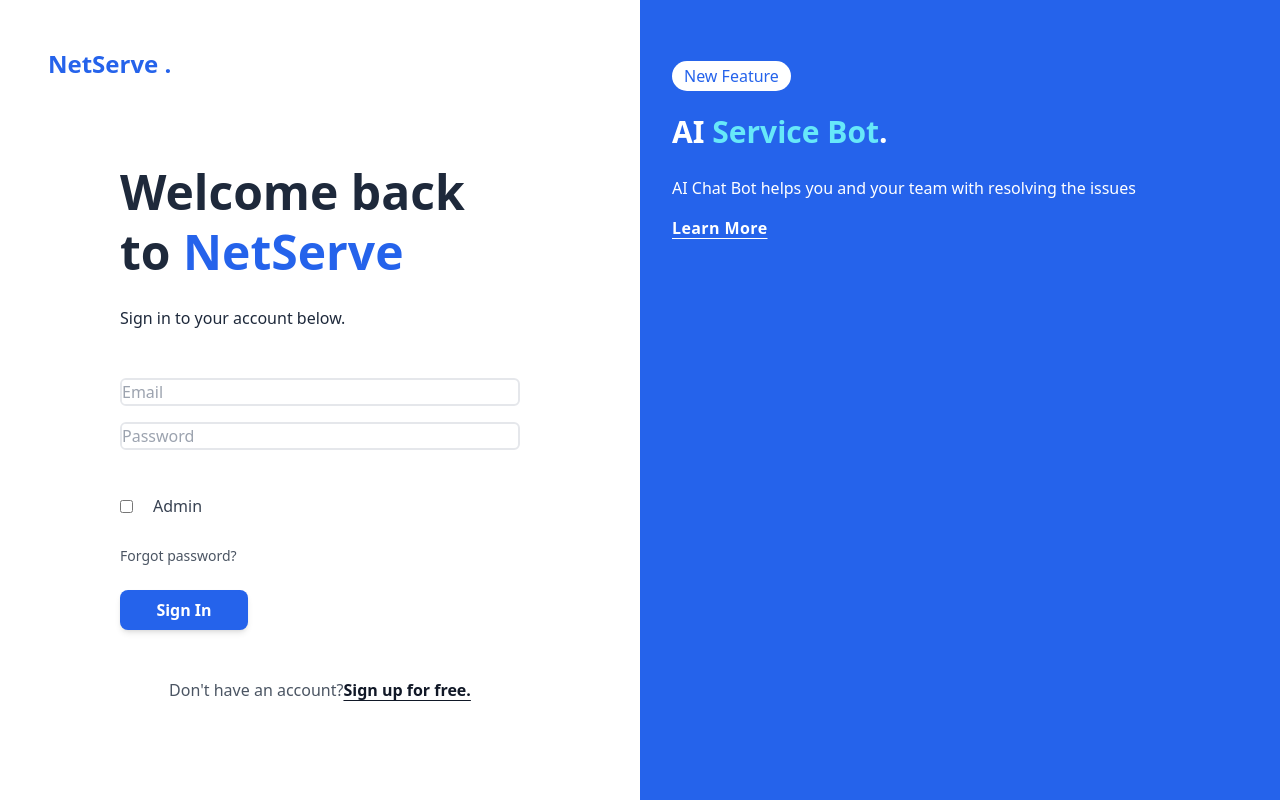
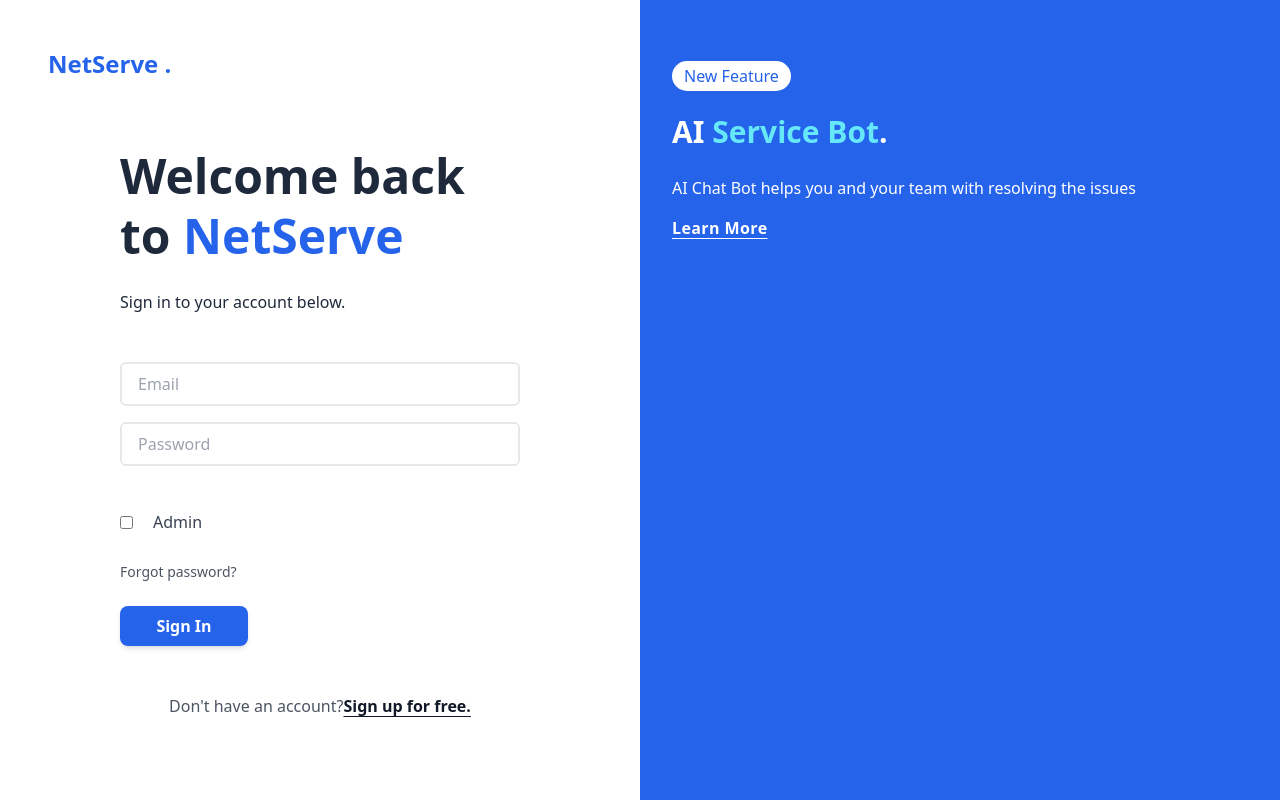
Before and after one commit to sharonvijay/r-csm-app, a React (Create React App) app: page /login in a window 1280 px wide. Built offline with nearby package versions, Linux system fonts and the light colour scheme.

Commit message:
react csm-app

```diff
--- a/src/components/LoginComponent.tsx
+++ b/src/components/LoginComponent.tsx
@@ -84,6 +84,7 @@ const LoginComponent = () => {
                   type="email"
                   placeholder="Email"
                   value={email}
+                  className="w-full flex-shrink appearance-none border-gray-300 bg-white py-2 px-4 text-base text-gray-700 placeholder-gray-400 focus:outline-none"
                   onChange={(e) => setEmail(e.target.value)}
                 />
               </div>
@@ -94,6 +95,7 @@ const LoginComponent = () => {
                   type="password"
                   placeholder="Password"
                   value={password}
+                  className="w-full flex-shrink appearance-none border-gray-300 bg-white py-2 px-4 text-base text-gray-700 placeholder-gray-400 focus:outline-none"
                   onChange={(e) => setPassword(e.target.value)}
                 />
               </div>
```
